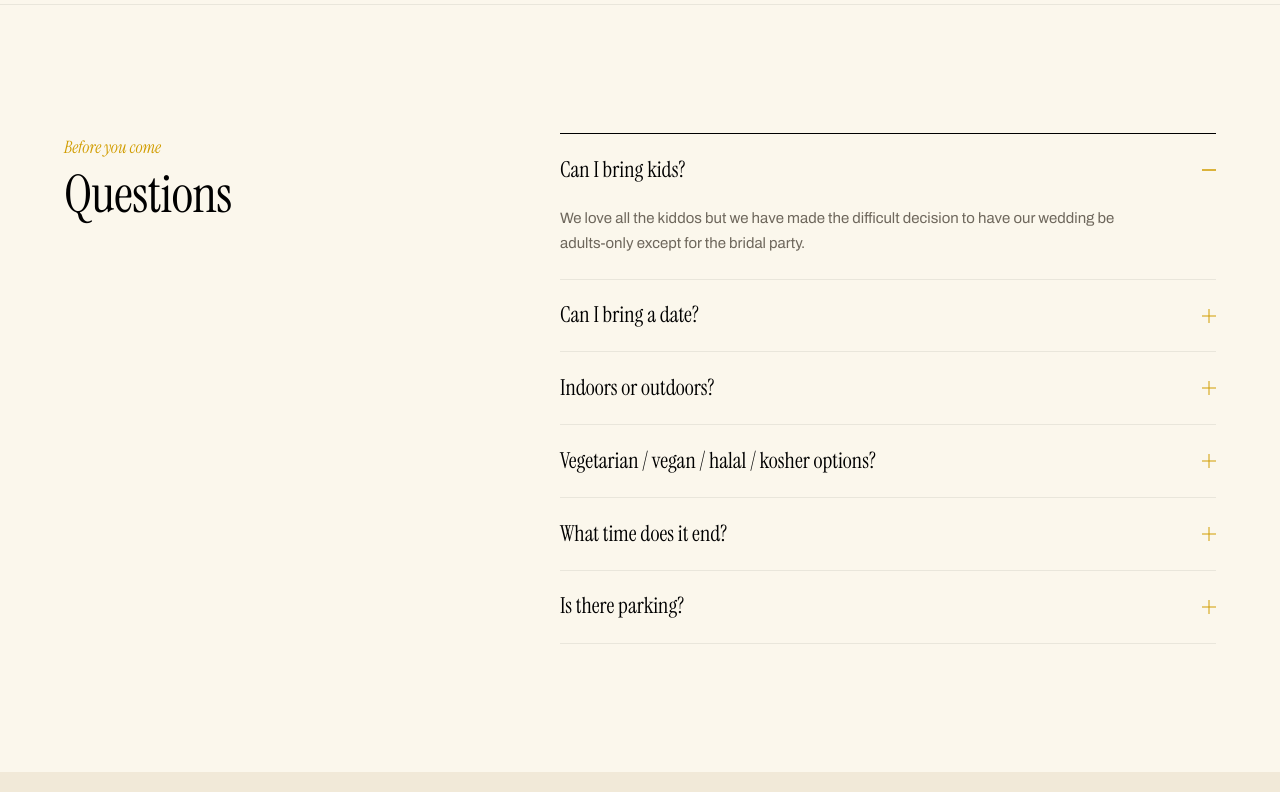
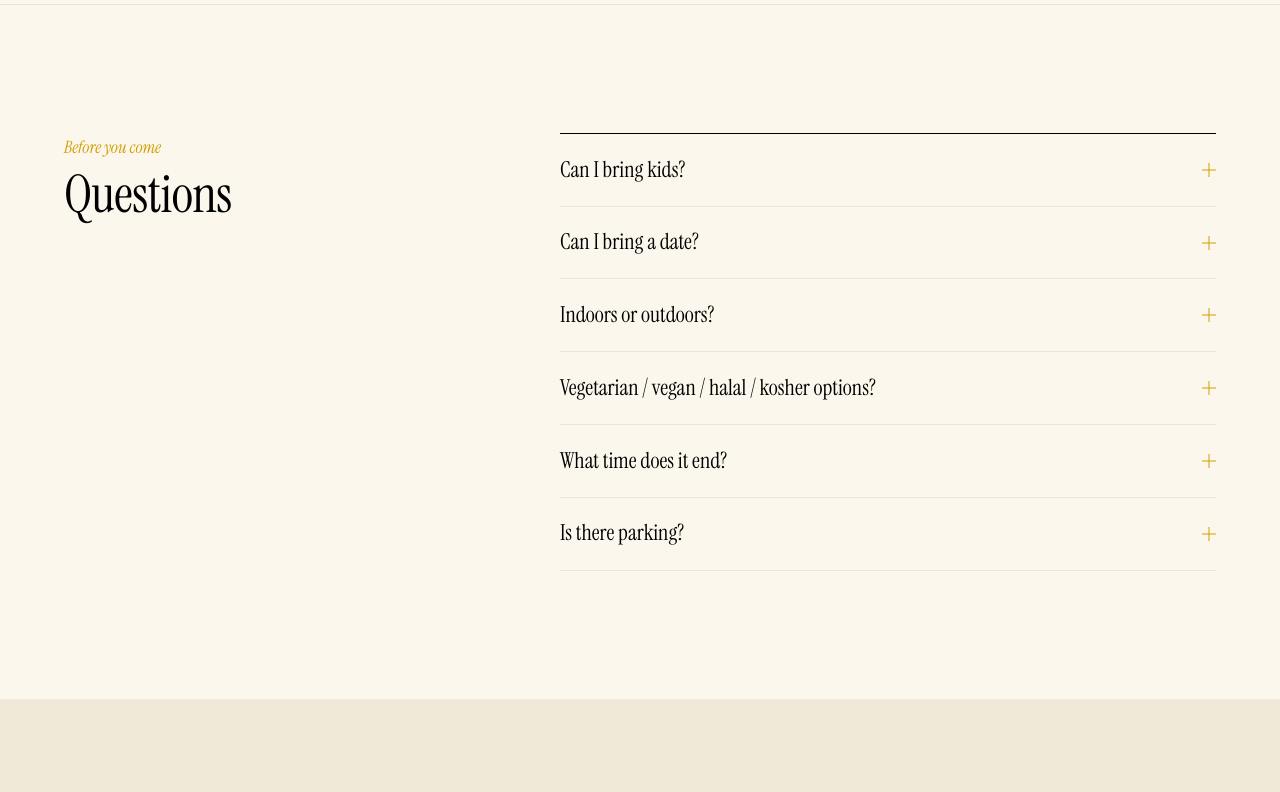
Before and after one commit to giorgaki5/weddingwebsiteform, a plain HTML site: page alexandaileen/concept-b-editorial.html in a window 1280 px wide. Shown: the part 5100-5892 px from the top of the page. Drawn offline with Linux system fonts and the light colour scheme.

Commit message:
Un expanded question 1

```diff
--- a/alexandaileen/concept-b-editorial.html
+++ b/alexandaileen/concept-b-editorial.html
@@ -1094,9 +1094,9 @@ $("partyList").innerHTML = W.party.map(m => `
     <p class="member__role">${esc(m.role)}</p>
   </div>`).join("");
 
-$("faqList").innerHTML = W.faq.map((f, i) => `
-  <div class="faq__item" data-open="${i === 0}">
-    <h3 class="faq__q"><button type="button" aria-expanded="${i === 0}">${esc(f.q)}<i></i></button></h3>
+$("faqList").innerHTML = W.faq.map(f => `
+  <div class="faq__item" data-open="false">
+    <h3 class="faq__q"><button type="button" aria-expanded="false">${esc(f.q)}<i></i></button></h3>
     <div class="faq__a"><p>${esc(f.a)}</p></div>
   </div>`).join("");
 
@@ -1114,8 +1114,8 @@ const setPanel = (item, open) => {
   btn.setAttribute("aria-expanded", String(open));
   panel.style.maxHeight = open ? panel.scrollHeight + "px" : "0px";
 };
-document.querySelectorAll(".faq__item").forEach((item, i) => {
-  setPanel(item, i === 0);
+document.querySelectorAll(".faq__item").forEach(item => {
+  setPanel(item, false);
   item.querySelector("button").addEventListener("click", () => {
     setPanel(item, item.dataset.open !== "true");
   });
```
Also changed, not shown: alexandaileen/concept-c-refined.html (+5 -5 lines).
